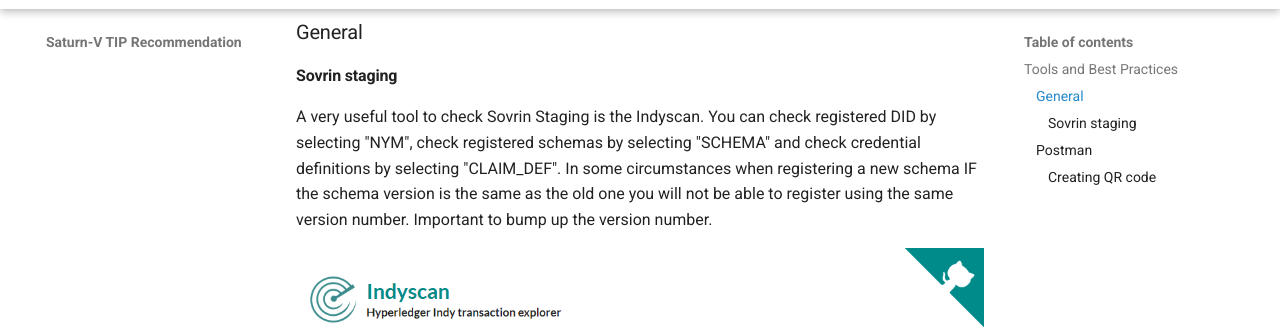
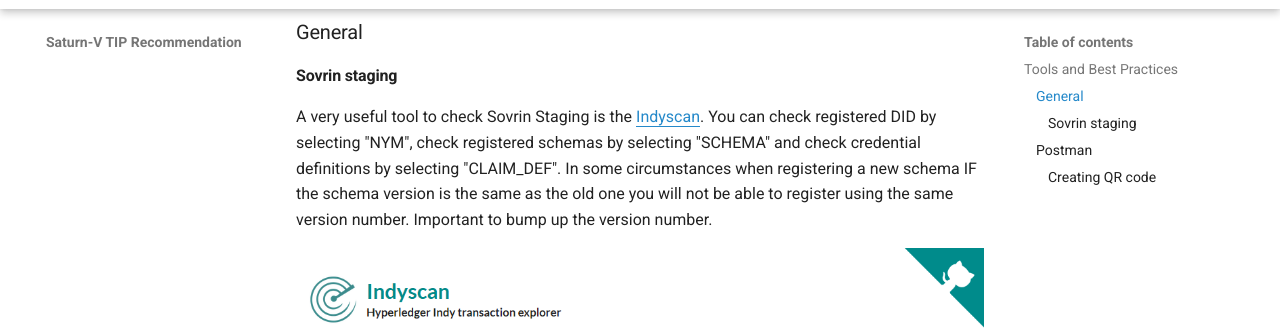
Before and after one commit to trustoverip/TIP0028-saturn-v, an MkDocs documentation site: the page built from docs/tools_best_practices.md, in a window 1280 px wide and 900 px high, scrolled down 316 px. Shown: the part 153-483 px from the top of the window. Built offline with MkDocs 1.6.1 and Material for MkDocs 9.7.7, drawn with Linux system fonts in a browser that asks for light colours; comment, search, counter and statistics services are not loaded; part of the change alters nothing that is shown.

```diff
--- a/docs/tools_best_practices.md
+++ b/docs/tools_best_practices.md
@@ -6,7 +6,7 @@ These are some tips when developing interop tests. Some are tied to certains too
 
 #### Sovrin staging
 
-A very useful tool to check Sovrin Staging is the Indyscan. You can check registered DID by selecting "NYM", check registered schemas by selecting "SCHEMA" and check credential definitions by selecting "CLAIM_DEF". In some circumstances when registering a new schema IF the schema version is the same as the old one you will not be able to register using the same version number. Important to bump up the version number.
+A very useful tool to check Sovrin Staging is the [Indyscan](https://indyscan.io/txs/SOVRIN_STAGINGNET/domain). You can check registered DID by selecting "NYM", check registered schemas by selecting "SCHEMA" and check credential definitions by selecting "CLAIM_DEF". In some circumstances when registering a new schema IF the schema version is the same as the old one you will not be able to register using the same version number. Important to bump up the version number.
 
 ![](images/tools_indyscan.png)
 
```
